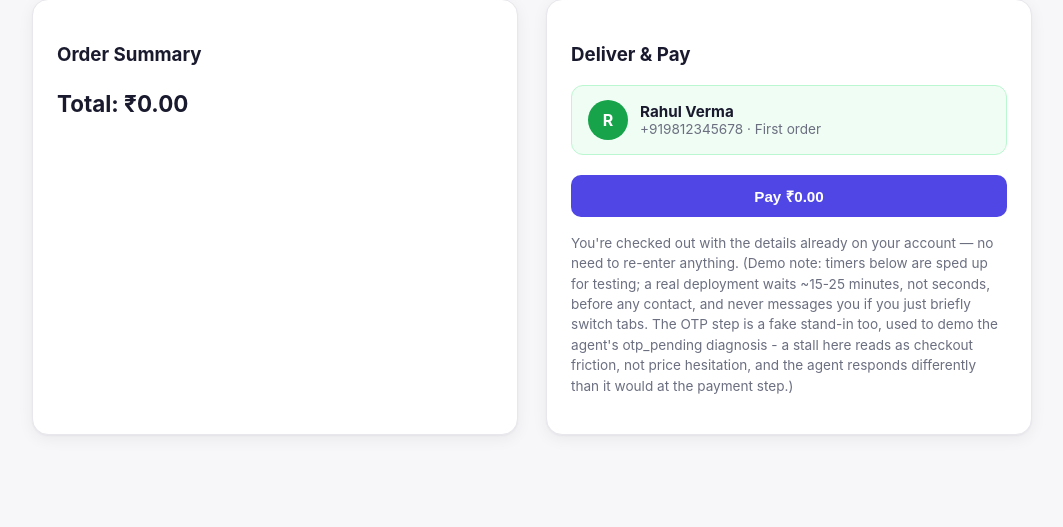
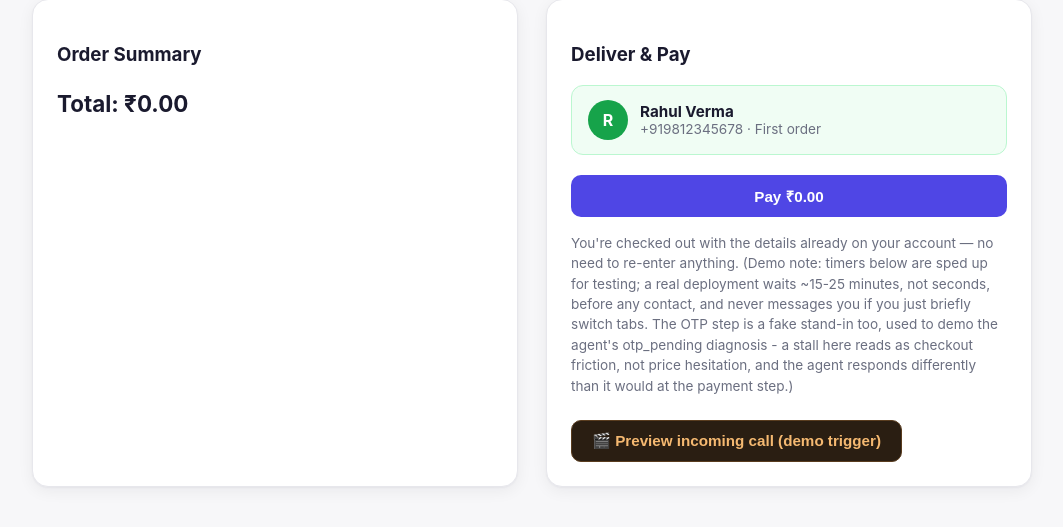
Before and after one commit to highlandzulu-cmd/revenue-recovery-ledger-cart-abandonment, a FastAPI app: page /checkout in a window 1280 px wide. Shown: the part 186-713 px from the top of the page, without its empty margins (108-1171 px from the left). Run offline with FastAPI, Linux system fonts and the light colour scheme.

Commit message:
Add a visible preview button for the incoming-call UI
The console-command trigger (window.showIncomingCall(...)) required opening
dev tools, which is real friction for just wanting to look at the thing -
this puts a plain, clickable button right on the checkout page instead.

Co-Authored-By: Claude Sonnet 5 <noreply@anthropic.com>

```diff
--- a/storefront/templates/checkout.html
+++ b/storefront/templates/checkout.html
@@ -37,6 +37,7 @@
             stall here reads as checkout friction, not price hesitation, and the
             agent responds differently than it would at the payment step.)
         </p>
+        <button id="preview-call-btn" class="btn" style="margin-top:10px; background:#2a1e12; border:1px solid #5a3d1f; color:#f5b971;" type="button">🎬 Preview incoming call (demo trigger)</button>
     </div>
 </div>
 
@@ -152,6 +153,13 @@
             overlay.hidden = false;
         };
 
+        const previewBtn = document.getElementById("preview-call-btn");
+        if (previewBtn) {
+            previewBtn.addEventListener("click", () => {
+                window.showIncomingCall("{{ customer.name }}");
+            });
+        }
+
         function endCall() {
             audio.pause();
             audio.currentTime = 0;
```
